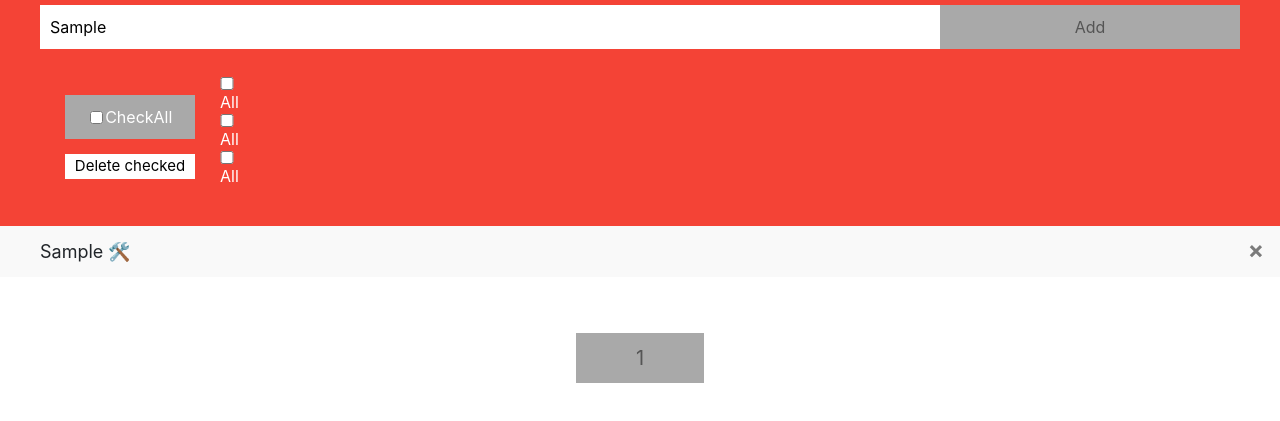
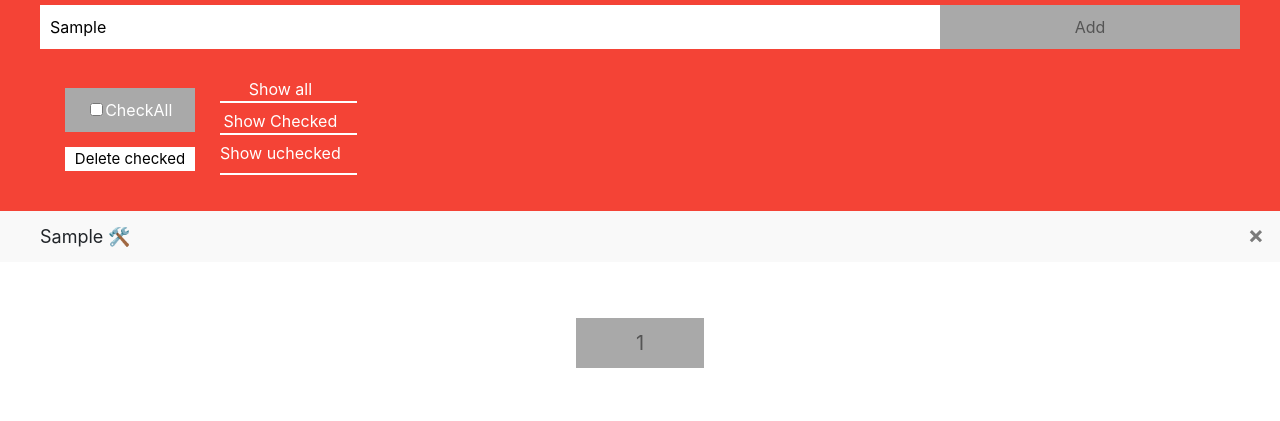
Before and after one commit to kaiflife/todoList, a website: page index.html in a window 1280 px wide. Both pictures are taken after typing "Sample" into the empty fields and a click on the button "Add". Shown: the part 71-492 px from the top of the page. Drawn offline with nearby package versions, Linux system fonts and the light colour scheme.

Commit message:
fix filters, need to fix render for li

```diff
--- a/css/styles.css
+++ b/css/styles.css
@@ -202,6 +202,8 @@ label {
 
 .filters p {
     margin: 0;
+    margin-right: 1em;
+    font-size: 16px;
 }
 
 .options {
@@ -215,3 +217,13 @@ label {
 .blocked {
     display: none;
 }
+
+.showAll {
+    display: flex;
+    justify-content: center;
+    align-items: center;
+    margin-bottom: 6px;
+
+    border-bottom: 2px white solid;
+    width: 100%;
+}
--- a/index.html
+++ b/index.html
@@ -33,20 +33,23 @@
         </div>
 
         <div class="filters">
-            <input type="checkbox" class="showAll" id="showAll">
-            <label style="margin:0;" for="showAll">
-                <p class="show-all">All</p>
-            </label>
+            <div class='showAll'>
+                <label style="margin:0;" for="showAll" class='show-all'>
+                    <p class="show-all">Show all</p>
+                </label>
+            </div>
 
-            <input type="checkbox" class="showChecked" id="showChecked">
-            <label style="margin:0;" for="showChecked">
-                <p class="show-all">All</p>
-            </label>
+            <div class='showAll'>
+                <label style="margin:0;" for="showChecked"class='show-checked'>
+                    <p>Show Checked</p>
+                </label>
+            </div>
 
-            <input type="checkbox" class="showUnchecked" id="showUcnhecked">
-            <label  for="showUcnhecked">
-                <p class="show-all">All</p>
-            </label>
+            <div class='showAll'>
+                <label  for="showUcnhecked" class='show-unchecked'>
+                    <p>Show uchecked</p>
+                </label>
+            </div>
 
         </div>
     </div>
--- a/js/script.js
+++ b/js/script.js
@@ -14,13 +14,13 @@ const render = function() {
   //clear pagination
   $('.pagination').empty()
 
-  let pageCount = Math.ceil(items.length / pageItems);
+  let pageCount = Math.ceil((items.length - blockedItems())/pageItems);
 
   pageNumber>pageCount && pageCount > 0 ? pageNumber=pageCount : true;
 
-
   makeToDo();
 
+  console.log(items[0]);
 
   pagination(pageCount);
 };
@@ -31,23 +31,27 @@ const pagination = function(pageCount) {
   }
 };
 
-const makeToDo = function() {
-
-  if(items.length >= pageNumber*pageItems){
-    let i = (pageNumber-1)*5;
-
-    for (i; i < pageNumber*pageItems; i++) {
-
-      if(!items[i].blocked) appendLi(items[i].name,items[i].id,items[i].checked,items[i].editing);
-
+const visiblePages = function () {
+  let pages = [];
+  let counter = 0;
+  let i = (pageNumber-1) * pageItems;
+  for(i; i < items.length; i++){
+    if(counter === pageItems){
+      return pages;
+    }
+    if(!items[i].blocked){
+      counter +=1;
+      pages.push(i);
     }
   }
-  else {
-    let i = (pageNumber-1)*pageItems;
+  return pages;
+}
 
-    for(i; i < items.length; i++){
-      if(!items[i].blocked) appendLi(items[i].name,items[i].id,items[i].checked,items[i].editing);
-    }
+const makeToDo = function() {
+  let pages = visiblePages();
+  console.log(pages);
+  for(i = 0 ; i < pages.length; i++){
+    {appendLi(items[pages[i]].name,items[pages[i]].id,items[pages[i]].checked,items[pages[i]].editing)};
   }
 };
 
@@ -83,6 +87,15 @@ const removeItem = function () {
     });
 };
 
+const blockedItems = function () {
+  let blockedCount = 0;
+  if(items.length > 0){
+    for(i = 0; i < items.length; i++) {
+      if(items[i].blocked) {blockedCount+=1;}
+    }
+  }
+  return blockedCount;
+}
 
 // Id generation
 const idGener = function() {
@@ -139,14 +152,12 @@ const addItem = function() {
     if (keycode === 13) {
 
       // If input not empty
-      if (inputCheck()) {
-        addItemProperty($('#text-input[name=task]').val());
-        $('#checkAll').prop('checked',false);
-
-
-        render();
+        if (inputCheck()) {
+          addItemProperty($ ('#text-input[name=task]').val());
+          $('#checkAll').prop('checked',false);
+          render();
+        }
       }
-    }
   });
 };
 
@@ -233,7 +244,6 @@ const editItem = function() {
       let index = findIndex(idList,id);
 
       items[index].editing === true ? items[index].editing = false : items[index].editing = true;
-      render();
 
     });
 };
```
Also changed, not shown: js/BUGS.txt (+3 -6 lines).
